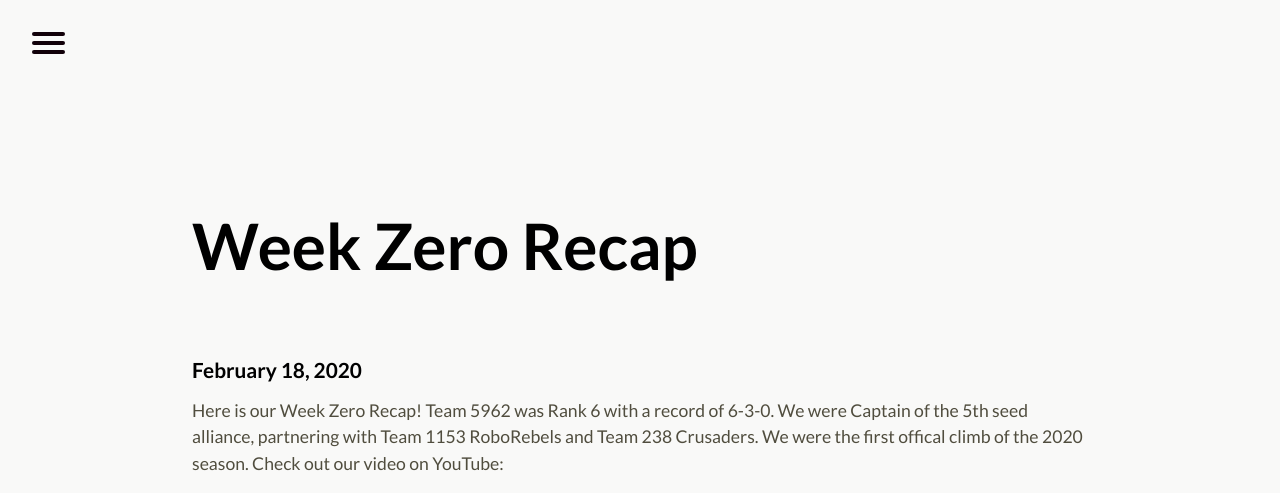
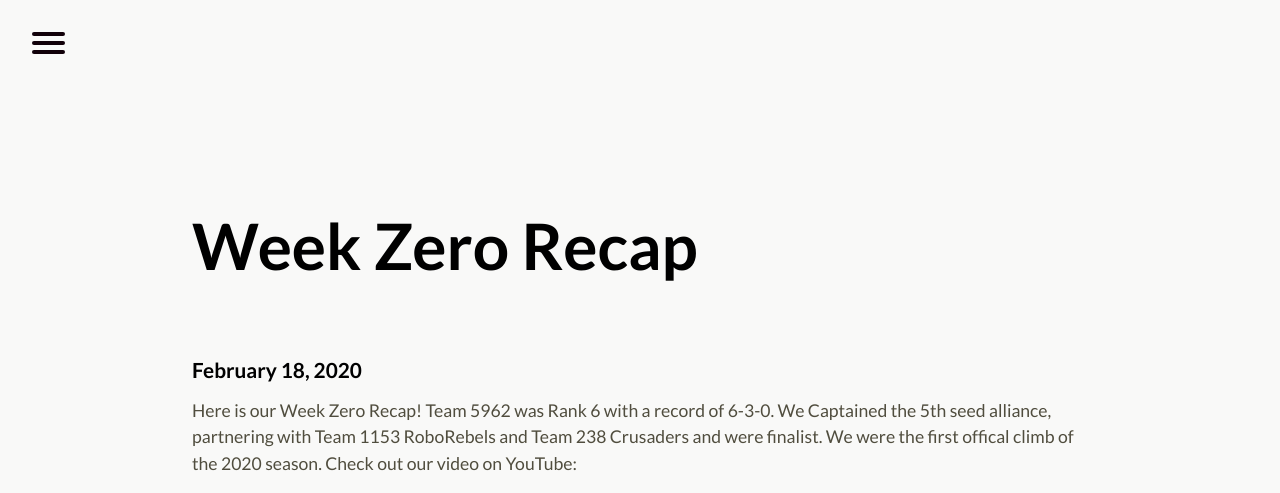
Before and after one commit to perSEVERE-5962/frc5962, a Jekyll site: the page built from _posts/2020-02-18-week-zero-recap.markdown, in a window 1280 px wide. Shown: the top 493 px of the page. Built offline with Jekyll 4.4.1, drawn with Linux system fonts in a browser that asks for light colours; grey boxes are pictures that could not be loaded.

Commit message:
Updated Week Zero Recap

```diff
--- a/_posts/2020-02-18-week-zero-recap.markdown
+++ b/_posts/2020-02-18-week-zero-recap.markdown
@@ -3,7 +3,7 @@
 date: 2020-02-18 15:00:00 Z
 ---
 
-Here is our Week Zero Recap! Team 5962 was Rank 6 with a record of 6-3-0. We were Captain of the 5th seed alliance, partnering with Team 1153 RoboRebels and Team 238 Crusaders. We were the first offical climb of the 2020 season.
+Here is our Week Zero Recap! Team 5962 was Rank 6 with a record of 6-3-0. We Captained the 5th seed alliance, partnering with Team 1153 RoboRebels and Team 238 Crusaders and were finalist. We were the first offical climb of the 2020 season.
 Check out our video on YouTube:
 
 <p><iframe width="560" height="315" src="https://www.youtube.com/watch?v=kipbqwNAUQA&feature=youtu.be" frameborder="0" allow="accelerometer; autoplay; encrypted-media; gyroscope; picture-in-picture" allowfullscreen></iframe></p>
```
